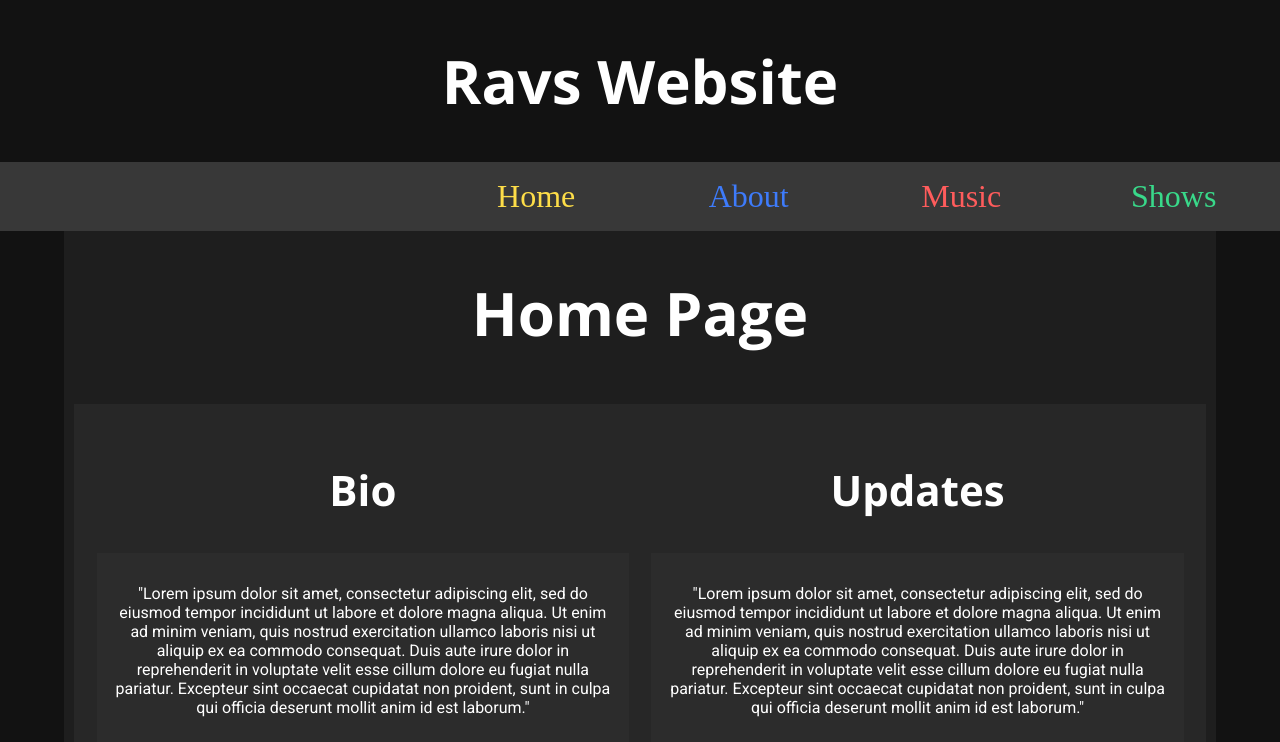
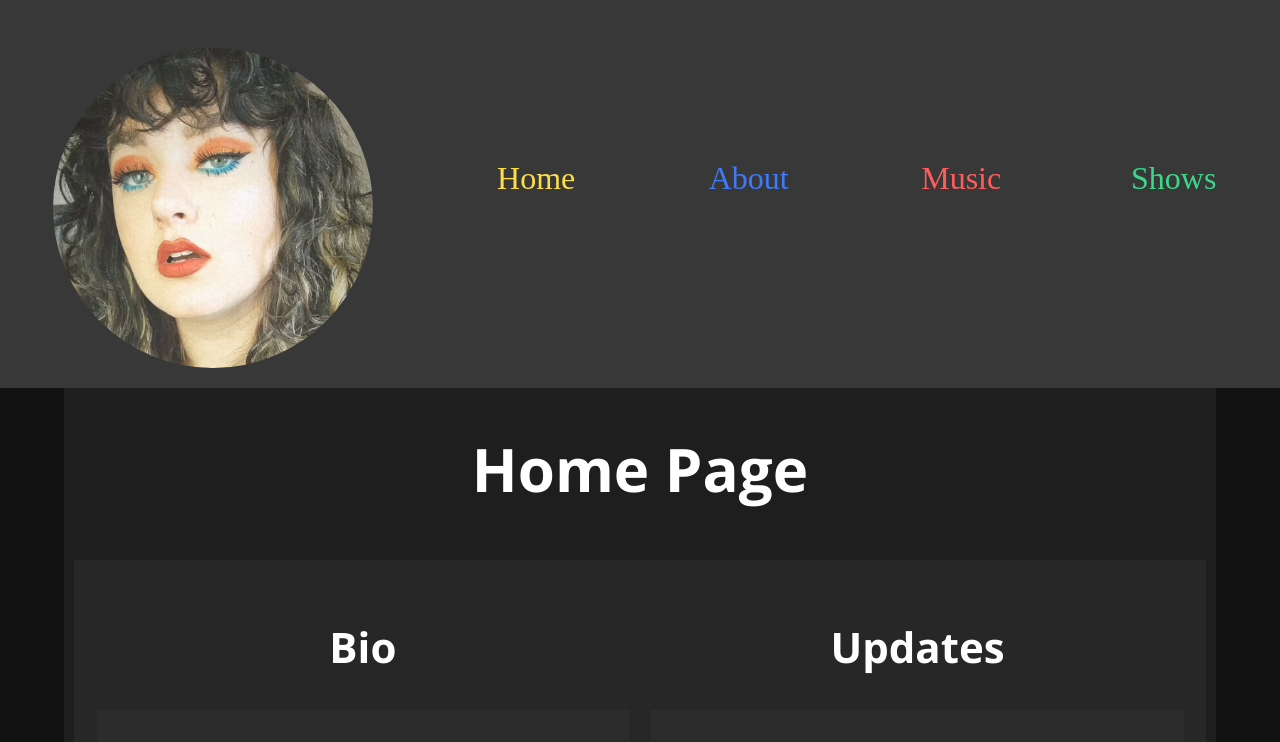
Before and after one commit to hdemos/ravs-music, a React (Create React App) app: page / in a window 1280 px wide. Shown: the top 742 px of the page. Built offline with nearby package versions, Linux system fonts and the light colour scheme; a web font is replaced by a local one.

Commit message:
add profile pic n spacing

```diff
--- a/src/App.css
+++ b/src/App.css
@@ -94,20 +94,23 @@ li{
   font-family: barricada-pro,serif;
   font-weight: 400;
   font-style: normal;
+
 }
 
 a{
   text-decoration: none;
+  padding: 5%;
+  border-radius: 4px;
 }
 a:link, a:visited{
   list-style-type: none;
   flex: 1;
-  color: white;
+
 }
 
 a:hover, a:active{
-  /*background-color: blue;*/
-  color: red;
+  /*background-color: var(--dp03);*/
+  /*filter: brightness(6);*/
 }
 
 .li-1:link, .li-1:visited{
@@ -121,6 +124,38 @@ a:hover, a:active{
 }
 .li-4:link, .li-4:visited{
   color: var(--green);
+}
+
+.li-1:hover, .li-1:active{
+  color: var(--yellow);
+  filter: brightness(140%);
+}
+.li-2:hover, .li-2:active{
+  color: var(--blue);
+}
+.li-3:hover, .li-3:active{
+  color: var(--red);
+}
+.li-4:hover, .li-4:active{
+  color: var(--green);
+}
+
+#circle-spacing{
+  height: 5vh;
+  background-color: var(--dp24);
+  display: flex;
+  flex-direction: row;
+  padding-top: 1em;
+  padding-bottom: 1em;
+}
+
+.img-circle{
+  border-radius: 50%;
+  height: 25vw;
+}
+
+.circle{
+  margin-top: -7em;
 }
 
 
--- a/src/App.js
+++ b/src/App.js
@@ -7,14 +7,27 @@ import Home from "./components/Home";
 import Music from "./components/Music";
 import Shows from "./components/Shows";
 
+import profile from "./utils/img/ravs-musician-profile-picture.jpg";
+
 function App() {
   return (
   <Router>
     <div className="App">
-      <h1>Ravs Website</h1>
       <nav>
+        <div id="circle-spacing">
+          {/*placeholder for spacing*/}
+          <div className="nav-space"></div>
+        </div>
+        <div id="circle-spacing">
+          {/*placeholder for spacing*/}
+          <div className="nav-space"></div>
+        </div>
         <div className="nav-bar">
-          <div className="nav-space"></div>
+          <div className="nav-space">
+            <div className="circle">
+              <img className="img-circle" src={profile} />
+            </div>
+          </div>
           <div id="nav-list">
             <ul>
               <li ><Link to="/" className="li-1">Home</Link></li>
@@ -25,9 +38,7 @@ function App() {
           </div>
 
         </div>
-        <div id="circle-spacing">
-          <div className="nav-space"></div>
-        </div>
+
       </nav>
         <Switch>
           <Route exact path="/">
```
Also changed, not shown: src/utils/img/ravs-musician-profile-picture.jpg (added).
